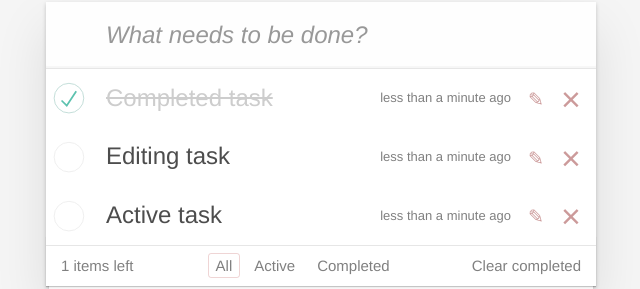
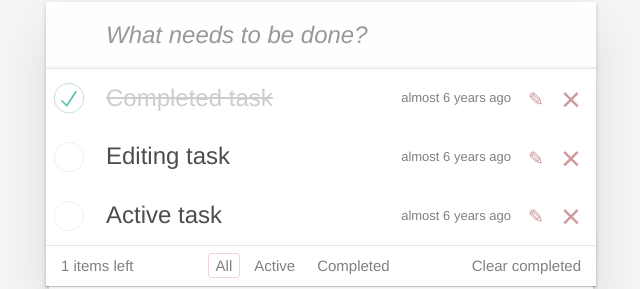
Before and after one commit to FiLLa-FaS/todo-app, a React (Create React App) app: page / in a window 1280 px wide. Shown: the part 128-417 px from the top of the page, without its empty margins (319-959 px from the left). Built offline with nearby package versions, Linux system fonts and the light colour scheme.

Commit message:
removed state changing

```diff
--- a/src/components/App/App.js
+++ b/src/components/App/App.js
@@ -12,19 +12,19 @@ export default class App extends Component {
       {
         id: 1,
         description: "Completed task",
-        createdTime: new Date(),
+        createdTime: new Date("2017-01-26"),
         status: "completed",
       },
       {
         id: 2,
         description: "Editing task",
-        createdTime: new Date(),
+        createdTime: new Date("2017-01-27"),
         status: "default",
       },
       {
         id: 3,
         description: "Active task",
-        createdTime: new Date(),
+        createdTime: new Date("2017-01-28"),
         status: "default",
       },
     ],
@@ -32,7 +32,9 @@ export default class App extends Component {
 
   markComplete = (id) => {
     this.setState(({ tasks }) => {
-      let newArr = tasks.concat();
+      let newArr = tasks.map((a) => {
+        return { ...a };
+      });
       newArr.map((task) => {
         if (task.id === id) {
           if (task.status === "default") {
@@ -51,9 +53,12 @@ export default class App extends Component {
 
   deleteItem = (id) => {
     this.setState(({ tasks }) => {
-      let newArr = tasks.concat().filter((task) => task.id !== id);
+      let newArr = tasks.map((a) => {
+        return { ...a };
+      });
+      let filteredArr = newArr.concat().filter((task) => task.id !== id);
       return {
-        tasks: newArr,
+        tasks: filteredArr,
       };
     });
   };
```
